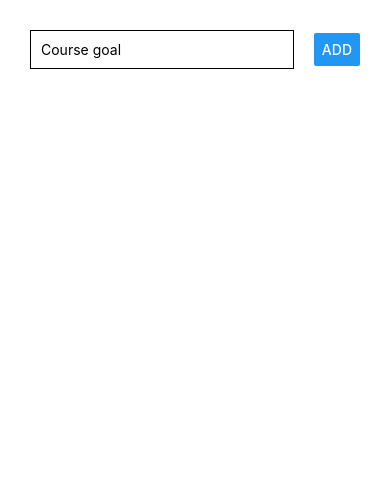
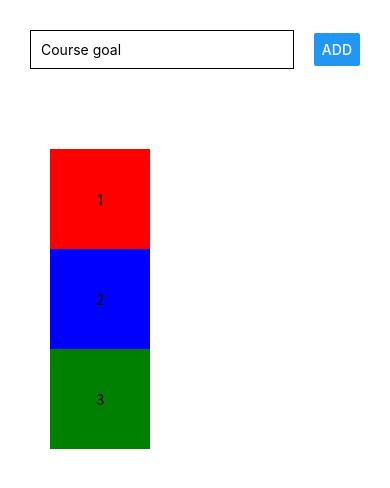
Before and after one commit to toddbauermeister/rn-complete-guide, a React Native app: screen / in a window 390 px wide. Shown: the top 488 px of the page. Built offline with nearby package versions, Linux system fonts and the light colour scheme.

Commit message:
add boxes to play with flexbox, comments to explain sections

```diff
--- a/App.js
+++ b/App.js
@@ -1,15 +1,55 @@
 import React from 'react';
-import { Button, TextInput, View } from 'react-native';
+import { Button, TextInput, View, Text } from 'react-native';
 
 export default function App() {
   return (
-    <View style={{padding: 30}}>
-      <View style={{flexDirection: 'row', justifyContent: 'space-between', alignItems: 'center'}}>
-        <TextInput placeholder="Course goal" style={{borderColor: 'black', borderWidth: 1, padding: 10, width: '80%'}}/>
-        <Button title="ADD"/>
+    <>
+      {/* Input and button */}
+      <View style={{ padding: 30 }}>
+        <View style={{ flexDirection: 'row', justifyContent: 'space-between', alignItems: 'center' }}>
+          <TextInput placeholder="Course goal" style={{ borderColor: 'black', borderWidth: 1, padding: 10, width: '80%' }} />
+          <Button title="ADD" />
+        </View>
+        <View>
+        </View>
       </View>
-      <View>
+
+      {/* Playing with flexbox */}
+      <View style={{ padding: 50 }}>
+      <View
+        style={{
+          backgroundColor: 'red',
+          width: 100,
+          height: 100,
+          justifyContent: 'center',
+          alignItems: 'center'
+        }}
+      >
+        <Text>1</Text>
+      </View>
+      <View
+        style={{
+          backgroundColor: 'blue',
+          width: 100,
+          height: 100,
+          justifyContent: 'center',
+          alignItems: 'center'
+        }}
+      >
+        <Text>2</Text>
+      </View>
+      <View
+        style={{
+          backgroundColor: 'green',
+          width: 100,
+          height: 100,
+          justifyContent: 'center',
+          alignItems: 'center'
+        }}
+      >
+        <Text>3</Text>
       </View>
     </View>
+    </>
   );
 }
```
